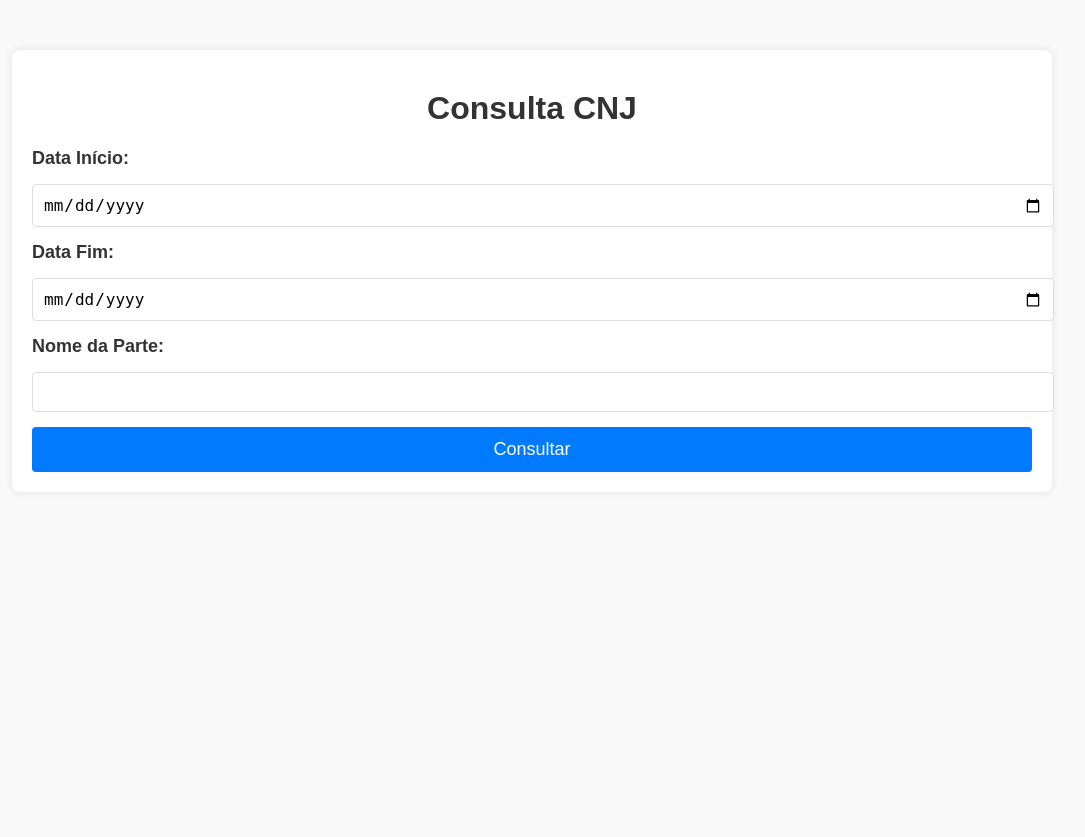
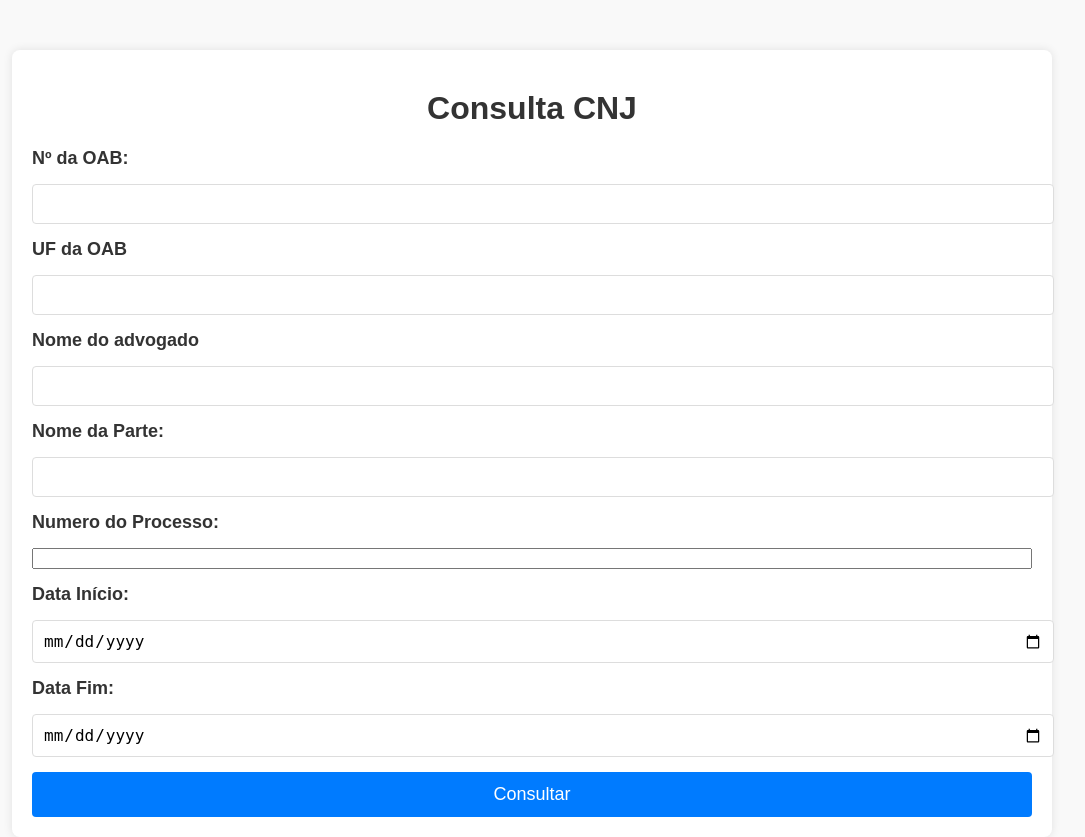
Before and after one commit to paulovarrone/CNJ_api, a Flask app: page /index in a window 1280 px wide. Shown: the whole page, without its empty margins (108-1193 px from the left). Before the commit the page ends 472 px from the top, so only its background shows below. Run offline with Flask 3, Linux system fonts and the light colour scheme.

Commit message:
Update index.html

```diff
--- a/templates/index.html
+++ b/templates/index.html
@@ -11,14 +11,26 @@
         <h1>Consulta CNJ</h1>
 
         <form action="/resultado" method="GET">
+            <label for="numero_oab">Nº da OAB:</label>
+            <input type="text" id="numero_oab" name="numero_oab">
+
+            <label for="uf_oab">UF da OAB</label>
+            <input type="text" id="uf_oab" name="uf_oab">
+
+            <label for="nome_advogado">Nome do advogado</label>
+            <input type="text" id="nome_advogado" name="nome_advogado">
+
+            <label for="nome_parte">Nome da Parte:</label>
+            <input type="text" id="nome_parte" name="nome_parte">
+
+            <label for="numero_processo">Numero do Processo:</label>
+            <input type="number" id="numero_processo" name="numero_processo">
+
             <label for="data_inicio">Data Início:</label>
-            <input type="date" id="data_inicio" name="data_inicio" required>
+            <input type="date" id="data_inicio" name="data_inicio">
 
             <label for="data_fim">Data Fim:</label>
-            <input type="date" id="data_fim" name="data_fim" required>
-
-            <label for="nome_parte">Nome da Parte:</label>
-            <input type="text" id="nome_parte" name="nome_parte" required>
+            <input type="date" id="data_fim" name="data_fim">
 
             <button type="submit">Consultar</button>
         </form>
```
